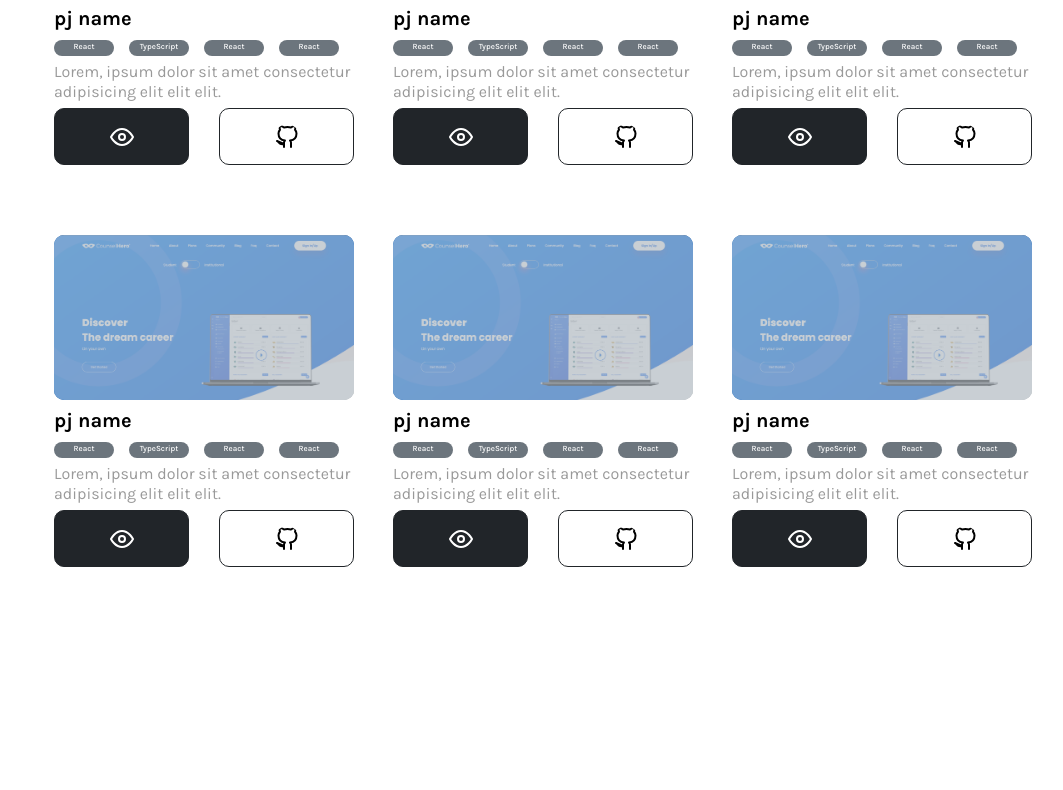
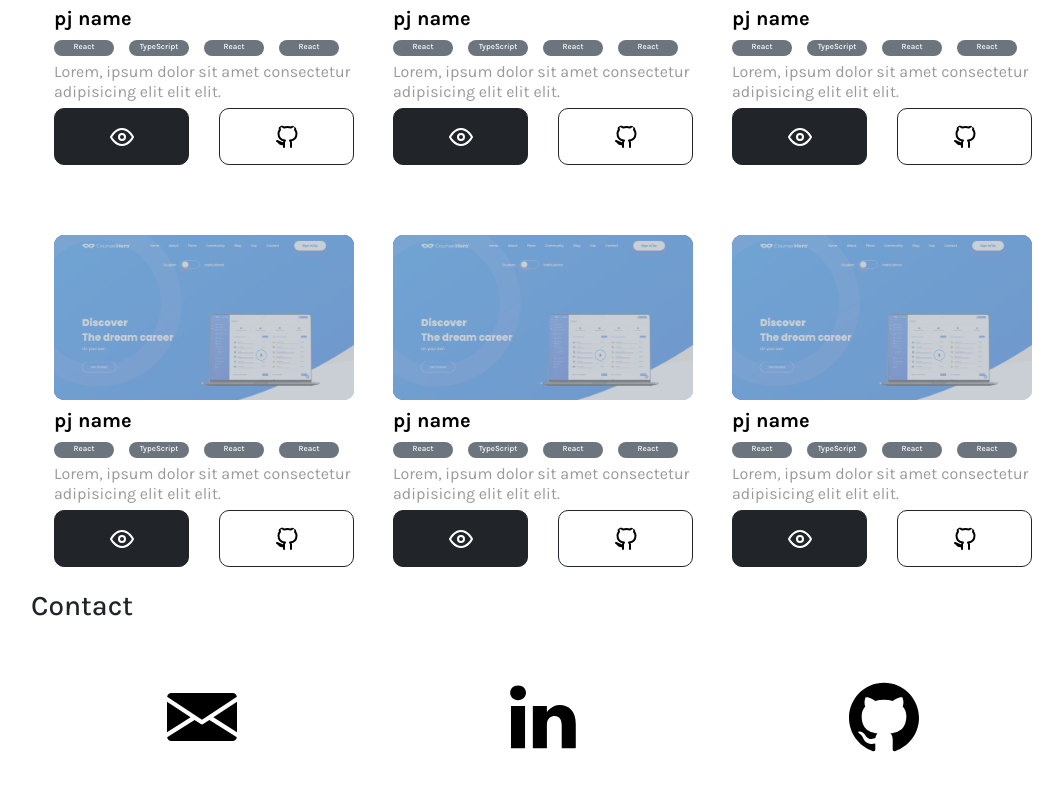
Before and after one commit to mehmetalperen/portfolio-3.0, a React (Create React App) app: page / in a window 1280 px wide. Shown: the part 718-1508 px from the top of the page, without its empty margins (97-1160 px from the left). Before the commit the page ends 1307 px from the top, so only its background shows below. Built offline with nearby package versions, Linux system fonts and the light colour scheme.

Commit message:
finish contatct section

```diff
--- a/src/App.js
+++ b/src/App.js
@@ -2,13 +2,14 @@ import "./App.css";
 import Home from "./components/Home";
 import MyWorkSection from "./components/MyWorkSection";
 import Navbar from "./components/Navbar";
-
+import Contact from "./components/Contact";
 function App() {
   return (
     <div className="App">
       <Navbar />
       <Home />
       <MyWorkSection />
+      <Contact />
     </div>
   );
 }
--- /dev/null
+++ b/src/components/Contact.jsx
@@ -0,0 +1,44 @@
+import React from "react";
+
+export default function Contact() {
+  return (
+    <div className="contact">
+      <div className="section-divider" />
+      <div className="section-title-wrapper">
+        <h3 className="section-title">Contact</h3>
+      </div>
+
+      <div className="contact-wrapper">
+        <a href="" className="contact-href">
+          <img src="email 1.svg" alt="" className="contact-icon" />
+        </a>
+        <a href="" className="contact-href">
+          <img src="linkedin 1.svg" alt="" className="contact-icon" />
+        </a>
+        <a href="" className="contact-href">
+          <img src="github.svg" alt="" className="contact-icon" />
+        </a>
+      </div>
+      <style jsx>{`
+        .contact-wrapper {
+          height: 200px;
+          display: flex;
+          justify-content: space-around;
+          padding: 50px auto;
+          margin: 30px auto;
+          flex-wrap: wrap;
+        }
+        .contact-href {
+          margin: 0 auto;
+        }
+        .contact-icon {
+          margin: 30px;
+        }
+        .contact-href:hover {
+          opacity: 0.6;
+          transform: scale(1.1);
+        }
+      `}</style>
+    </div>
+  );
+}
```
